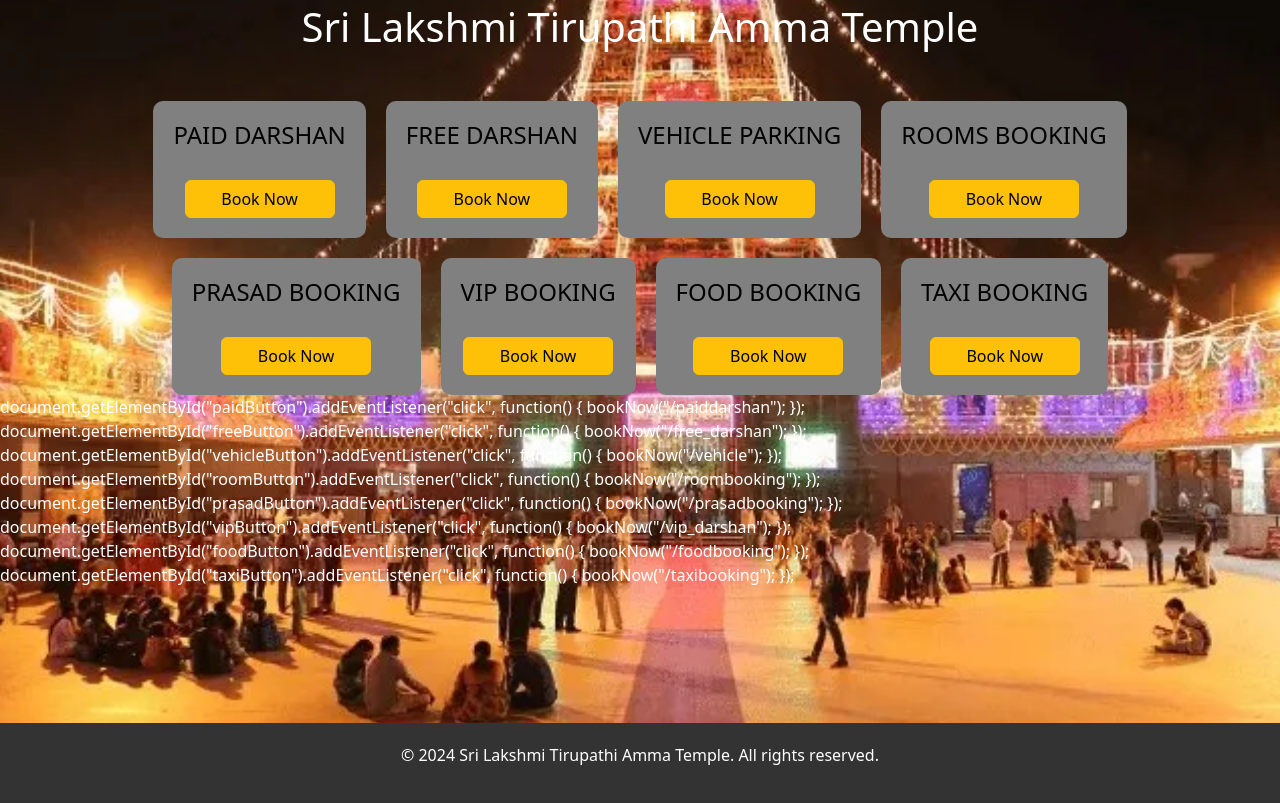
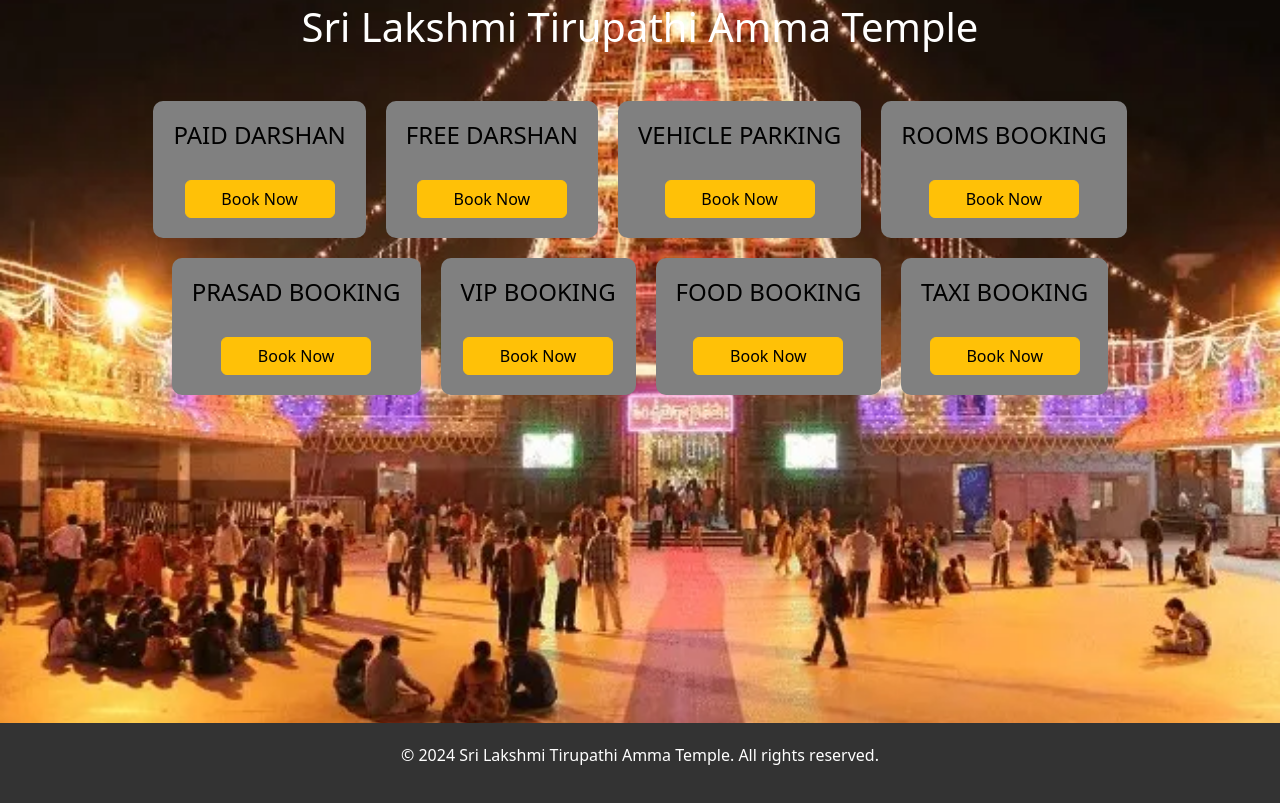
Before and after one commit to nikhilesh1432/temple-management, a Flask app: page /srilakshmitirupathiamma in a window 1280 px wide. Shown: the part 45-848 px from the top of the page. Run offline with Flask 3, Linux system fonts and the light colour scheme.

Commit message:
Update srilakshmitirupathiamma.html

```diff
--- a/template/srilakshmitirupathiamma.html
+++ b/template/srilakshmitirupathiamma.html
@@ -116,11 +116,6 @@
 </footer>
 <script src="https://cdn.jsdelivr.net/npm/bootstrap@5.3.0-alpha1/dist/js/bootstrap.min.js"></script>
 <script>
-    function redirectToPage(page) {
-        window.location.href = page;
-    }
-</script
-<script>
     document.getElementById("paidButton").addEventListener("click", function() {
         bookNow("/paiddarshan");
     });
@@ -145,5 +140,6 @@
     document.getElementById("taxiButton").addEventListener("click", function() {
         bookNow("/taxibooking");
     });
+</script>
 </body>
 </html>
```
